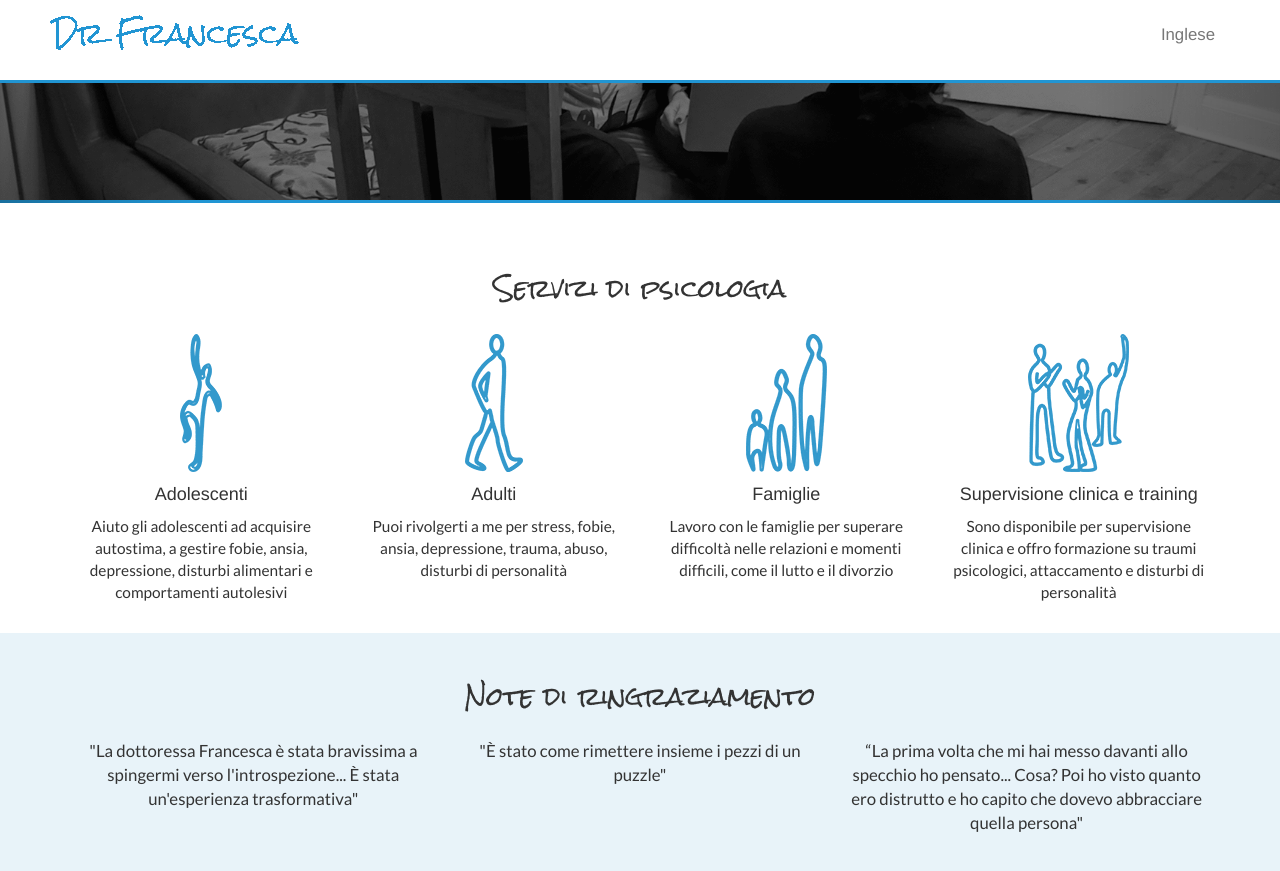
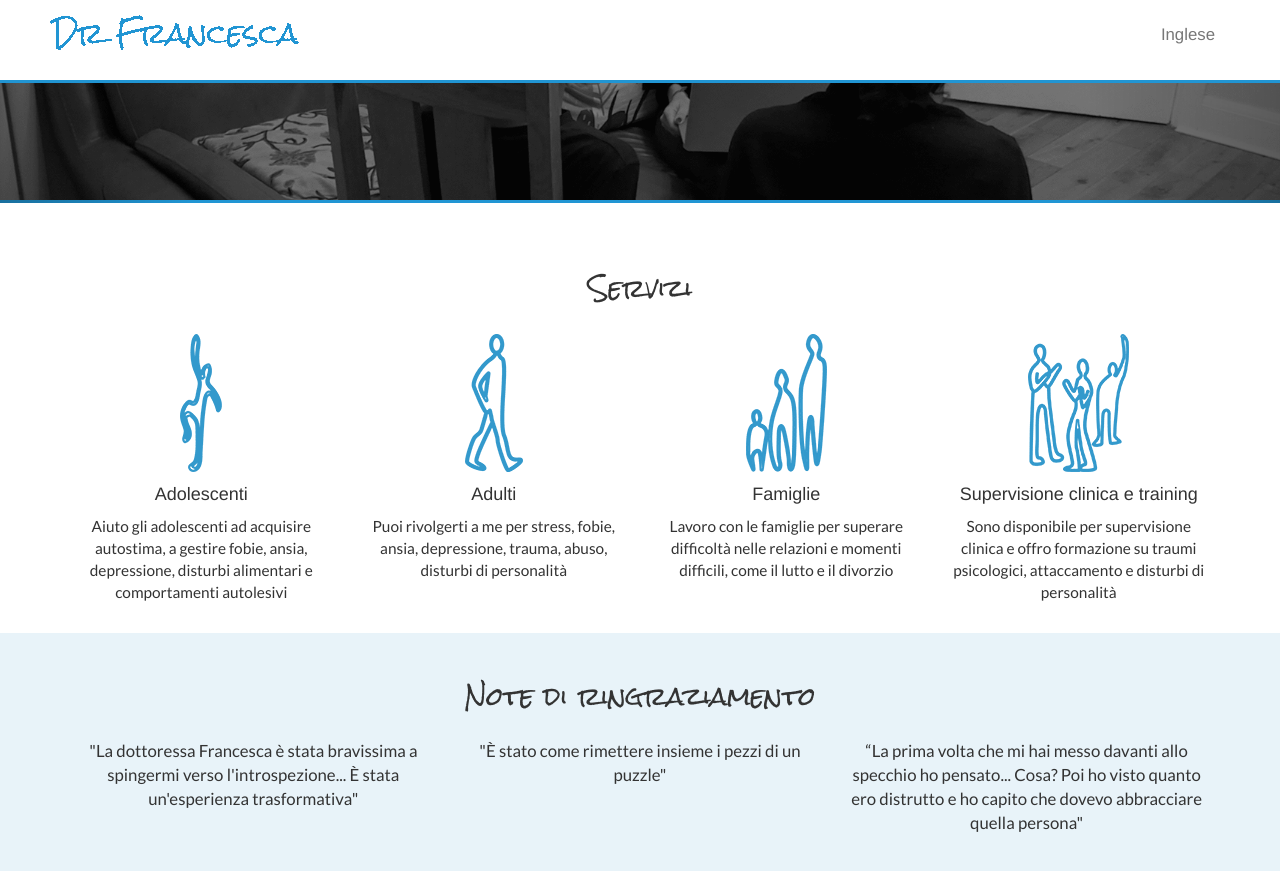
Before and after one commit to robconaty/drfrancesca, a Jekyll site: the page built from Italian.html, in a window 1280 px wide and 900 px high, scrolled down 322 px. Shown: the top 871 px of the window. Built offline with Jekyll 4.4.1, drawn with Linux system fonts in a browser that asks for light colours; nearby versions of some CDN libraries; comment, search, counter and statistics services are not loaded.

Commit message:
Add files via upload

```diff
--- a/Italian.html
+++ b/Italian.html
@@ -77,7 +77,7 @@
 
   <div class="container text-center">
     <div id="serviceBlock">
-  <h3 id="services"><br></br>Servizi di psicologia</h3>
+  <h3 id="services"><br></br>Servizi</h3>
   <!--- Below the col-sm-3 part creates 4 equal columns in bootstrap -->
 <br>
 <div class="container text-center">
```
